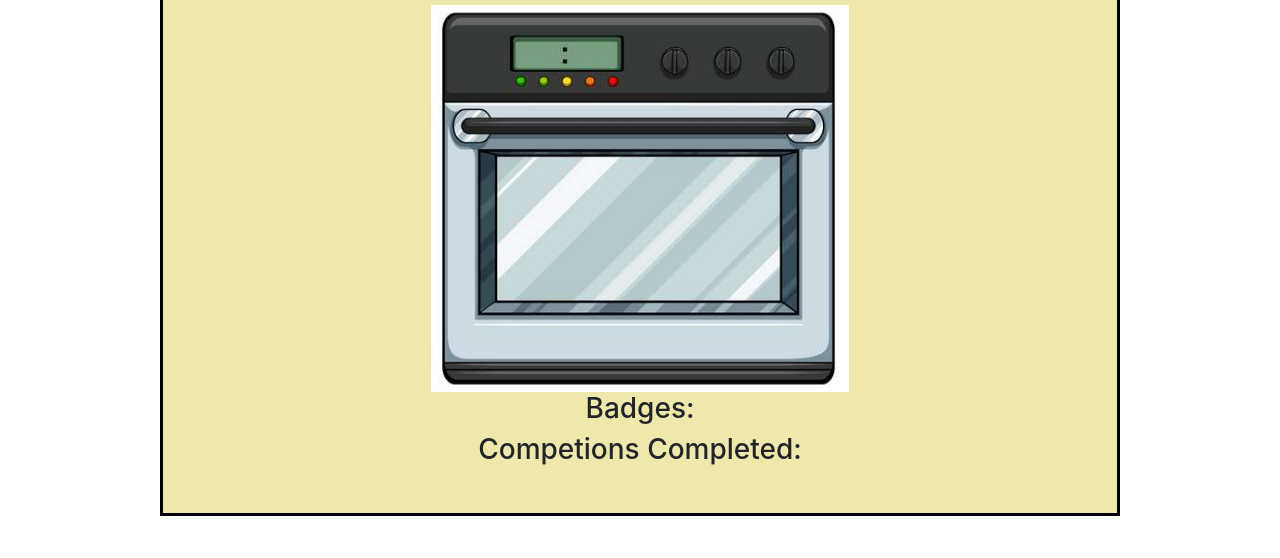
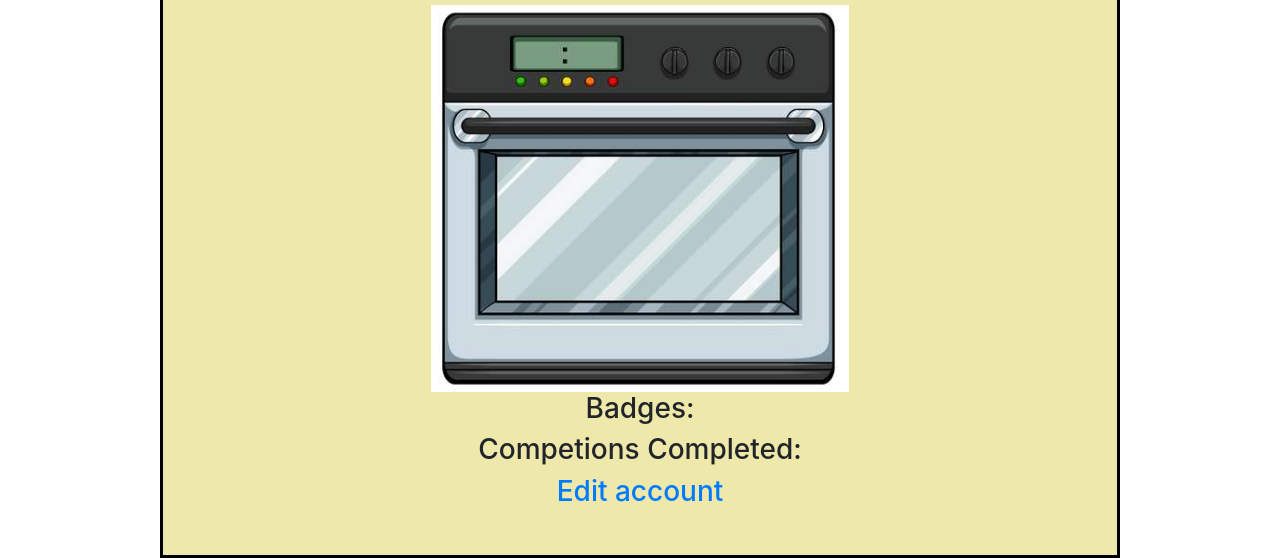
Before and after one commit to ibirle/cs326-final-alpha, a plain HTML site: page public/account.html in a window 1280 px wide. Shown: the part 334-892 px from the top of the page. Before the commit the page ends 850 px from the top, so only its background shows below. Drawn offline with nearby package versions, Linux system fonts and the light colour scheme.

Commit message:
finish account

```diff
--- a/public/account.html
+++ b/public/account.html
@@ -12,6 +12,7 @@
         <title>Bake Off!</title>
     </head>
     <body>
+        <!-- Add a database that displays correct account-->
         <div id="banner" class="row banner-row">
             <div id="homeButton" class="col-4 d-flex justify-content-start align-self-center">
                 <a class="text-dark" href="index.html"><span>Home</span></a>
@@ -30,6 +31,7 @@
             <img id="profilepic" src="/pictures/defaultProfile.jpg">
             <h3>Badges:</h3>
             <h3>Competions Completed:</h3>
+            <a href = edit.html><h3>Edit account<h3></a>
         </div>
     </body>
     <footer>
```
Also changed, not shown: public/edit.html (added).
